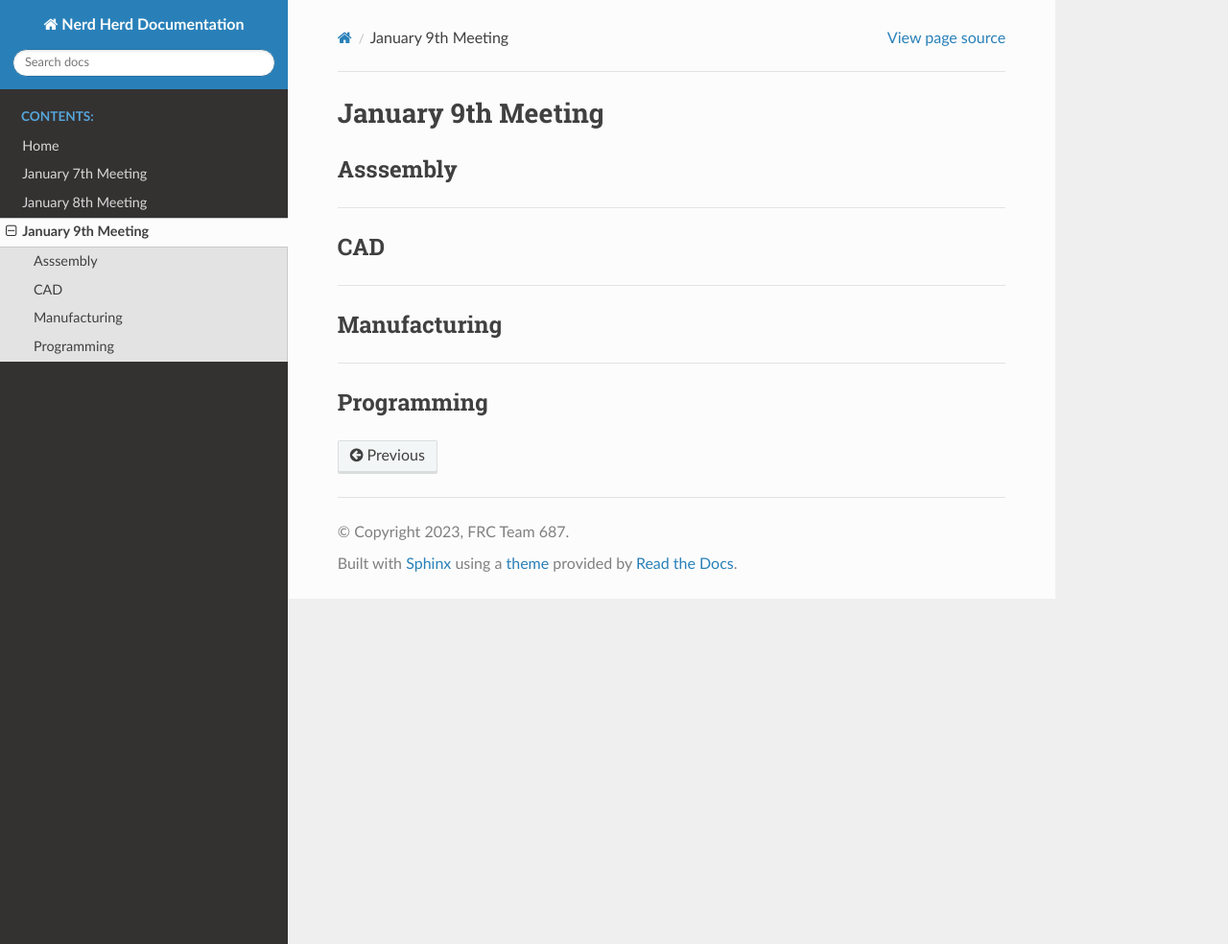
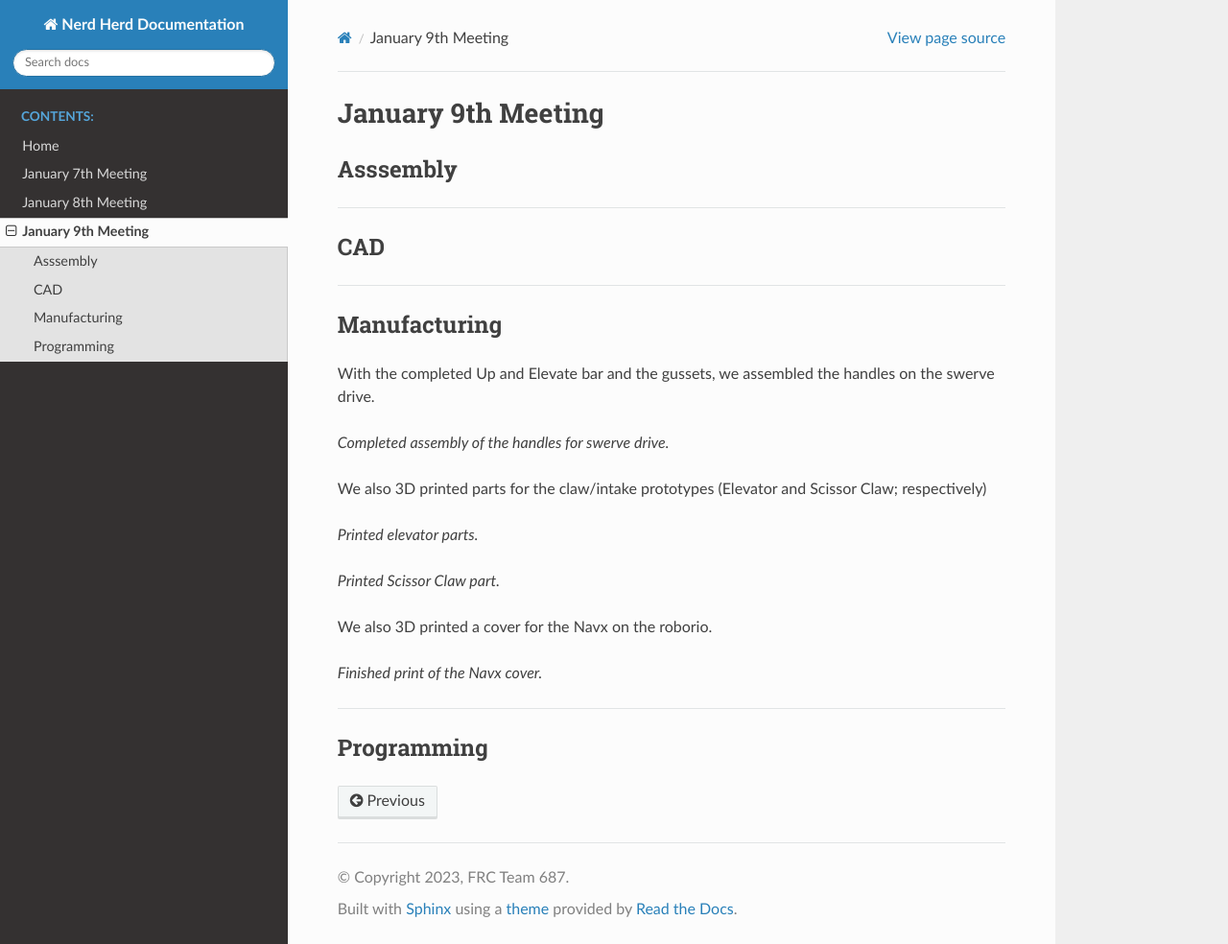
Before and after one commit to nerdherd/Documentation, a Sphinx documentation site: the page built from source/january9.md, in a window 1280 px wide and 984 px high. Shown: the whole window at 96% size. Built offline with Sphinx 7.4.7 and the Read the Docs theme 2.0.0, drawn with Linux system fonts in a browser that asks for light colours.

Commit message:
Update january9.md

```diff
--- a/source/january9.md
+++ b/source/january9.md
@@ -10,6 +10,28 @@
 
 ## Manufacturing
 
+With the completed Up and Elevate bar and the gussets, we assembled the handles on the swerve drive.
+
+
+
+*Completed assembly of the handles for swerve drive.*
+
+We also 3D printed parts for the claw/intake prototypes (Elevator and Scissor Claw; respectively)
+
+
+
+*Printed elevator parts.*
+
+
+
+*Printed Scissor Claw part.*
+
+We also 3D printed a cover for the Navx on the roborio.
+
+
+
+*Finished print of the Navx cover.*
+
 ---
 
 ## Programming
```
